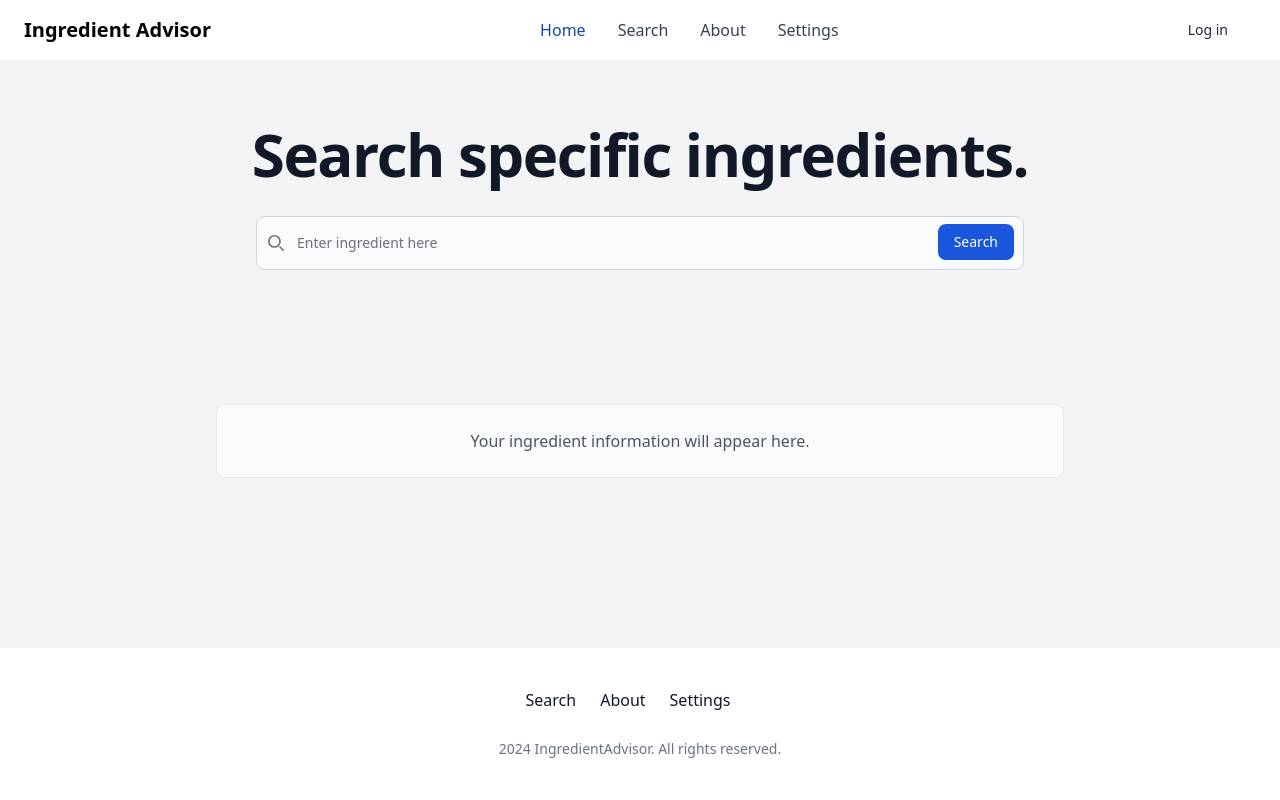
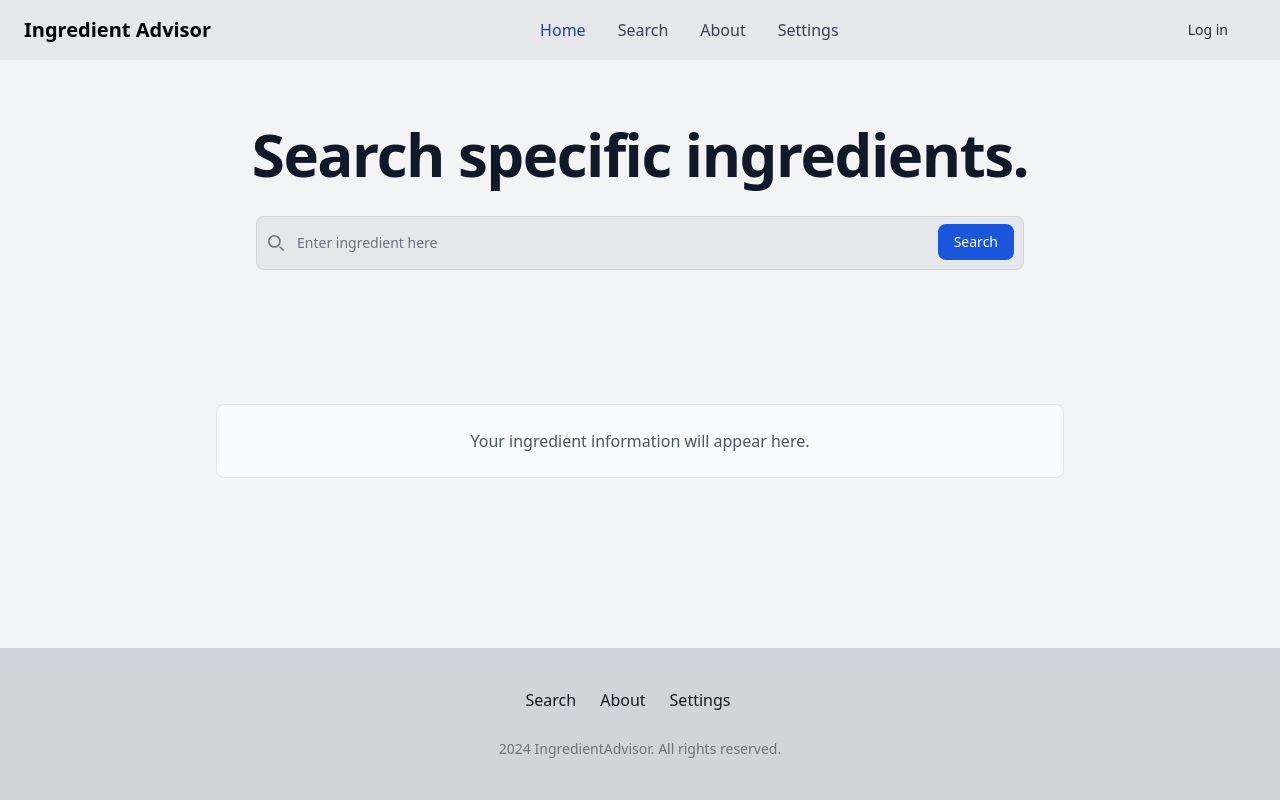
Before and after one commit to Pablosarti7/barcode-reader-web-app, a Flask app: page /search in a window 1280 px wide. Run offline with Flask 3, Linux system fonts and the light colour scheme; parts of the project's set-up code (start-up, migrations or seed data) failed here and were passed over; some libraries are stand-ins or nearby versions.

Commit message:
Changes color design for foot and head

```diff
--- a/templates/footer.html
+++ b/templates/footer.html
@@ -1,6 +1,6 @@
     <!-- Footer -->
 
-    <footer class="p-4 bg-white md:p-8 lg:p-10 dark:bg-gray-800">
+    <footer class="p-4 bg-gray-300 md:p-8 lg:p-10 dark:bg-gray-800">
         <div class="mx-auto max-w-screen-xl text-center">
 
             <ul class="flex flex-wrap justify-center items-center mb-6 text-gray-900 dark:text-white">
--- a/templates/navigation.html
+++ b/templates/navigation.html
@@ -28,7 +28,7 @@
 <!--Desktop Navigation-->
 <!-- hidden md:block -->
 <header>
-    <nav class="bg-white border-gray-200 px-4 lg:px-6 py-2.5 dark:bg-gray-800">
+    <nav class="bg-gray-200 border-gray-200 px-4 lg:px-6 py-2.5 dark:bg-gray-800">
         <div class="flex flex-wrap justify-between items-center mx-auto max-w-screen-xl">
             <a href="{{ url_for('home') }}" class="flex items-center">
                 <span class="self-center text-xl font-semibold whitespace-nowrap dark:text-black">Ingredient
--- a/templates/search.html
+++ b/templates/search.html
@@ -115,7 +115,7 @@
                             {{ form.hidden_tag() }}
                             {{ form.ingredient(class="block w-full p-4 ps-10 text-sm text-gray-900 border
                             border-gray-300
-                            rounded-lg bg-gray-50 focus:ring-blue-500 focus:border-blue-500 dark:bg-gray-300
+                            rounded-lg bg-gray-200 focus:ring-blue-500 focus:border-blue-500 dark:bg-gray-300
                             dark:placeholder-gray-400 dark:text-black dark:focus:ring-blue-500
                             dark:focus:border-blue-500",
                             id="textbox")
```
Also changed, not shown: static/css/tailwind.css.
